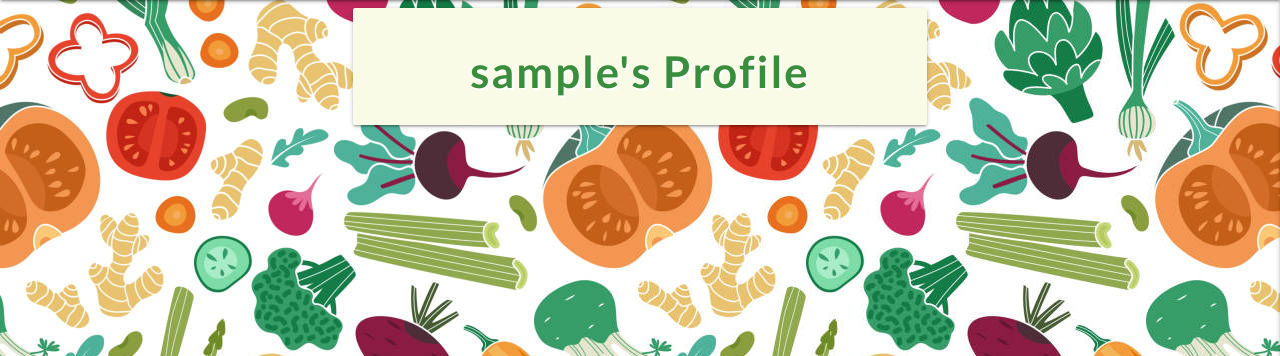
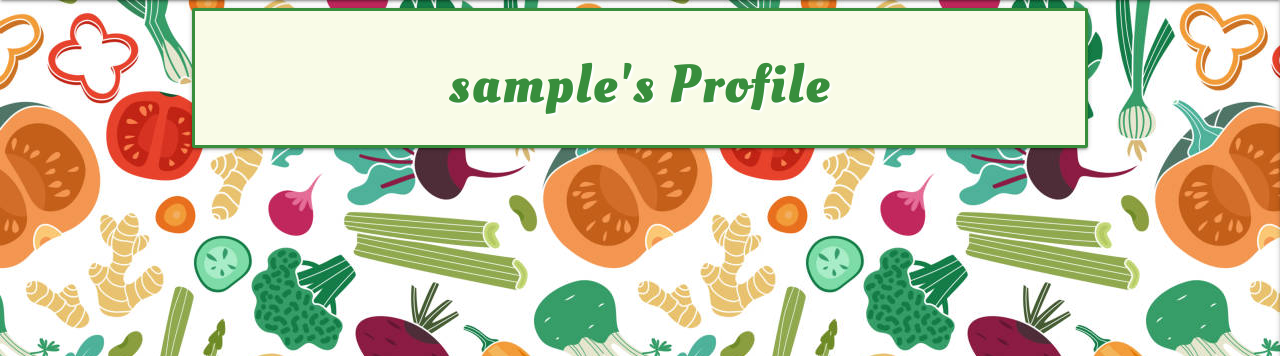
Before and after one commit to jerhabor/perfect-palate, a Flask app: page /profile/1 in a window 1280 px wide. Shown: the part 64-420 px from the top of the page. Run offline with Flask 2, Linux system fonts and the light colour scheme; the visitor is signed in with stand-in values (Sample User, id 1); a database or web service that is not in the repository returns one stand-in record (values such as "Sample title"); some libraries are stand-ins or nearby versions.

Commit message:
STYLE: A border with a shade of green has been added to match the site's theme.

```diff
--- a/templates/edit_recipe.html
+++ b/templates/edit_recipe.html
@@ -1,7 +1,7 @@
 {% extends "base.html" %}
 {% block content %}
 
-    <div class="card-panel lime lighten-5">
+    <div class="card-border card-panel lime lighten-5">
         <!-- Page Title -->
         <h2 class="page-title green-text text-darken-2 center-align brand-logo">Edit Recipe</h2>
 
--- a/templates/login.html
+++ b/templates/login.html
@@ -1,7 +1,7 @@
 {% extends "base.html" %}
 {% block content %}
 
-    <div class="card-panel lime lighten-5">
+    <div class="card-border card-panel lime lighten-5">
         <!-- Page Title -->
         <h2 class="page-title green-text text-darken-2 center-align brand-logo">Log In</h2>
 
--- a/templates/new_recipe.html
+++ b/templates/new_recipe.html
@@ -1,7 +1,7 @@
 {% extends "base.html" %}
 {% block content %}
 
-    <div class=" card-panel lime lighten-5">
+    <div class="card-border card-panel lime lighten-5">
         <!-- Page Title -->
         <h2 class="page-title green-text text-darken-2 center-align brand-logo">Add a New Recipe</h2>
 
--- a/templates/profile.html
+++ b/templates/profile.html
@@ -1,15 +1,13 @@
 {% extends "base.html" %}
 {% block content %}
 
-    <!-- My Recipes Card Panel -->
-    <div class="row">
-        <div class="col s12 m8 offset-m2">
-            <div class="card-panel lime lighten-5">
-                <h3 class="page-title green-text text-darken-2 center-align">
-                    {{ username }}'s Profile
-                </h3>
-            </div>
-        </div>
+
+    <div class="card-border card-panel lime lighten-5">
+        <h2 class="page-title green-text text-darken-2 center-align brand-logo">
+            {{ username }}'s Profile
+        </h2>
+        <!-- My Recipes Card Panel -->
+
     </div>
 
 {% endblock %}
--- a/templates/register.html
+++ b/templates/register.html
@@ -2,7 +2,7 @@
 {% block content %}
 
 
-    <div class="card-panel lime lighten-5">
+    <div class="card-border card-panel lime lighten-5">
         <!-- Page Title -->
         <h2 class="page-title green-text text-darken-2 center-align brand-logo">Register</h2>
 
```
